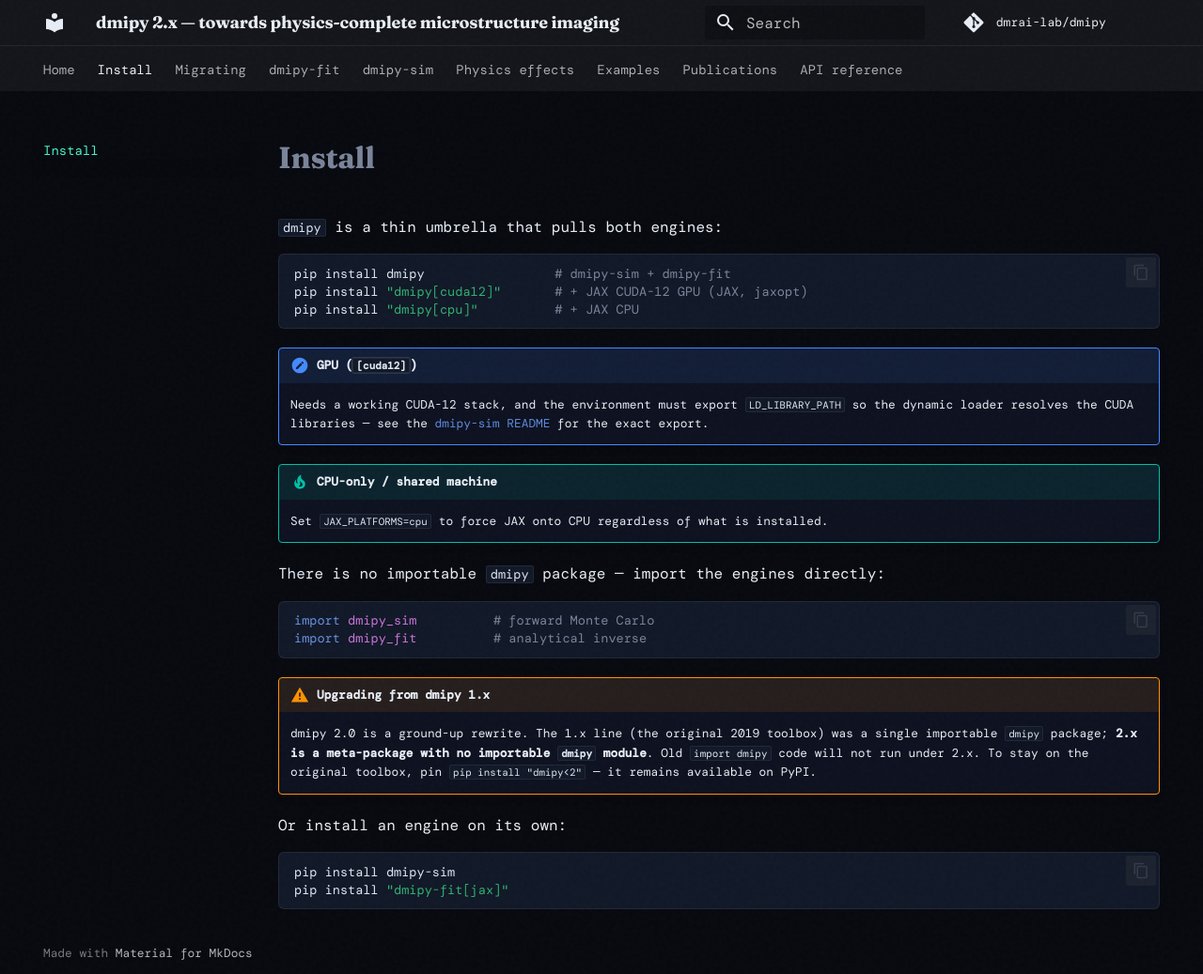
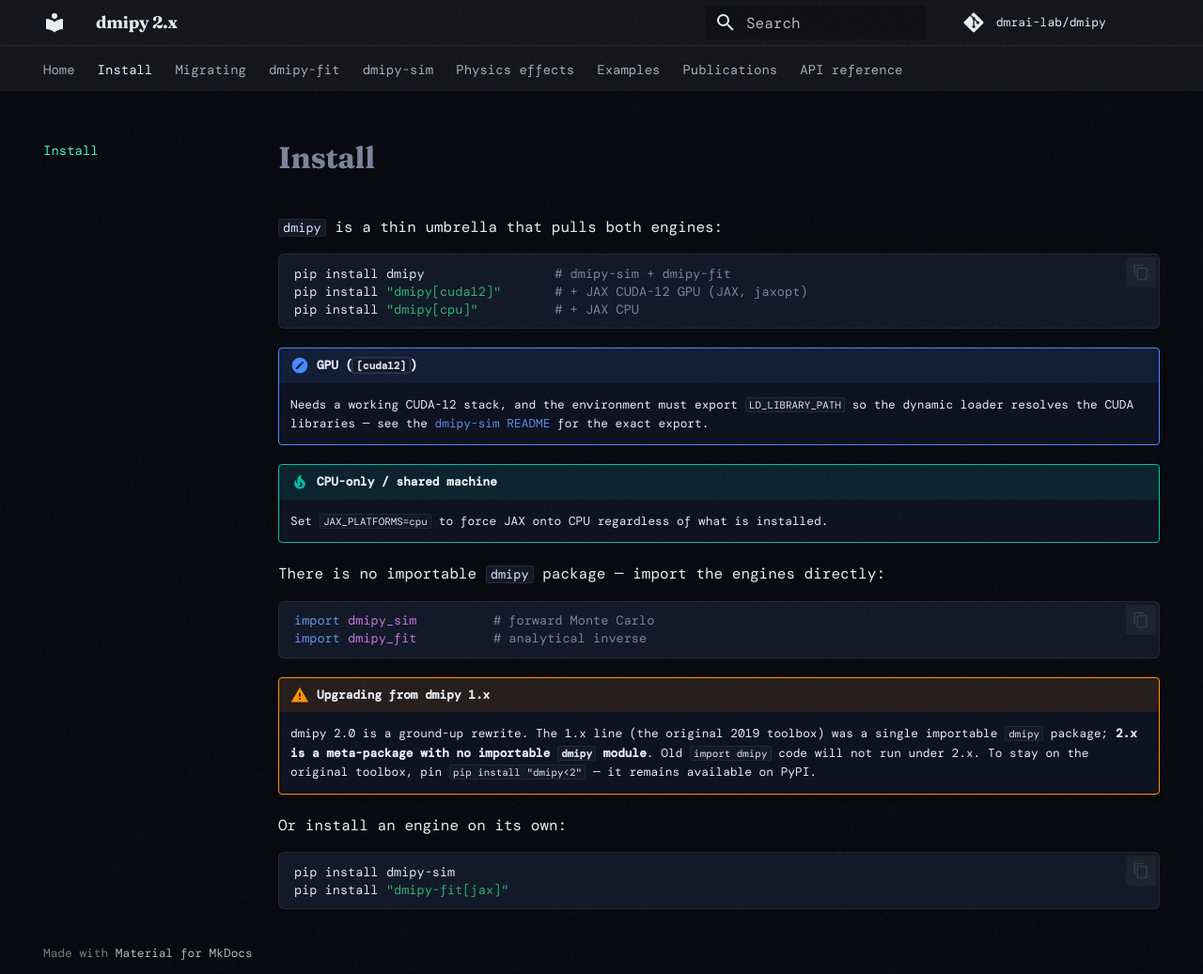
Before and after one commit to dmrai-lab/dmipy, an MkDocs documentation site: the page built from docs/install.md, in a window 1280 px wide and 1037 px high. Shown: the whole window at 94% size. Built offline with MkDocs 1.6.1 and Material for MkDocs 9.7.7, drawn with Linux system fonts in a browser that asks for light colours; some web fonts are replaced; comment, search, counter and statistics services are not loaded.

Commit message:
docs(site): shorten header to 'dmipy 2.x'; tagline as homepage hero
Header site_name back to a punchy 'dmipy 2.x'; the homepage H2 hero now carries the
tagline 'Towards a physics-complete MRI representation of the brain'.

Co-Authored-By: Claude Opus 4.8 <noreply@anthropic.com>

```diff
--- a/mkdocs.yml
+++ b/mkdocs.yml
@@ -1,4 +1,4 @@
-site_name: "dmipy 2.x — towards physics-complete microstructure imaging"
+site_name: "dmipy 2.x"
 site_description: Diffusion Microstructure Imaging in Python — forward Monte Carlo + analytical inverse
 site_url: https://dmipy.org
 repo_url: https://github.com/dmrai-lab/dmipy
```
Also changed, not shown: docs/index.md (+1 -1 lines).
